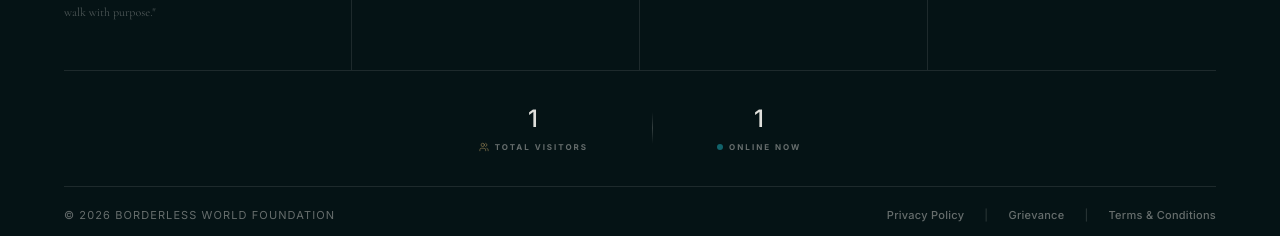
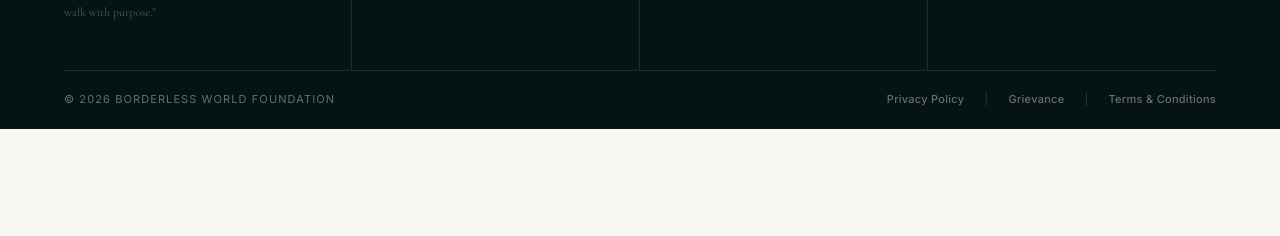
Before and after one commit to YashI2IT/Adhik_sir_freelance, a React (Vite) app: page / in a window 1280 px wide. Shown: the part 8873-9109 px from the top of the page. After the commit the page ends 9002 px from the top, so only its background shows below. Built offline with nearby package versions, Linux system fonts and the light colour scheme.

Commit message:
Remove visitor counter strip from footer

```diff
--- a/src/components/Footer.tsx
+++ b/src/components/Footer.tsx
@@ -1,14 +1,12 @@
 import { Link } from 'react-router-dom'
 import { motion } from 'framer-motion'
 import { useState } from 'react'
-import { Users } from 'lucide-react'
 import { LegalModal, LegalDocType } from './LegalModal'
-import { useVisitorStats } from '../hooks/useVisitorStats'
 
 export function Footer() {
   const currentYear = new Date().getFullYear()
   const [legalModal, setLegalModal] = useState<LegalDocType>(null)
-  const { total, active } = useVisitorStats()
+
 
   const containerVariants = {
     hidden: { opacity: 0 },
@@ -156,40 +154,8 @@ export function Footer() {
             </motion.div>
           </div>
 
-          {/* ── Visitor counter strip ──────────────────────── */}
-          <motion.div
-            variants={itemVariants}
-            className="py-6 sm:py-8 border-t border-bwf-ivory/10 flex justify-center"
-          >
-            <div className="flex items-center gap-10 sm:gap-16">
 
-              <div className="flex flex-col items-center gap-1.5 group">
-                <span className="text-xl sm:text-2xl font-medium text-bwf-ivory/90 tracking-wide group-hover:text-bwf-gold transition-colors duration-500">
-                  {total.toLocaleString()}
-                </span>
-                <div className="flex items-center gap-1.5">
-                  <Users size={10} className="text-bwf-gold/60" />
-                  <span className="text-[8px] tracking-[0.25em] uppercase font-bold text-bwf-ivory/40">Total Visitors</span>
-                </div>
-              </div>
 
-              <div className="w-px h-8 bg-gradient-to-b from-transparent via-bwf-ivory/20 to-transparent" />
-
-              <div className="flex flex-col items-center gap-1.5 group">
-                <span className="text-xl sm:text-2xl font-medium text-bwf-ivory/90 tracking-wide group-hover:text-bwf-teal transition-colors duration-500">
-                  {active}
-                </span>
-                <div className="flex items-center gap-1.5">
-                  <span className="relative flex h-1.5 w-1.5">
-                    <span className="animate-ping absolute inline-flex h-2.5 w-2.5 -left-0.5 -top-0.5 rounded-full bg-bwf-teal/40 opacity-75" />
-                    <span className="relative inline-flex rounded-full h-1.5 w-1.5 bg-bwf-teal" />
-                  </span>
-                  <span className="text-[8px] tracking-[0.25em] uppercase font-bold text-bwf-ivory/40">Online Now</span>
-                </div>
-              </div>
-
-            </div>
-          </motion.div>
 
           {/* ── Bottom bar ────────────────────────────────── */}
           <motion.div
```
